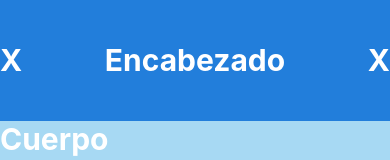
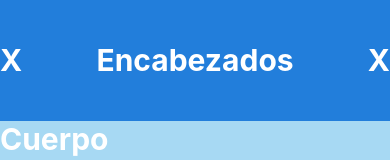
Before and after one commit to LMendoza70/App-5A, a React Native app: screen / in a window 390 px wide. Shown: the top 160 px of the page. Built offline with nearby package versions, Linux system fonts and the light colour scheme.

Commit message:
06/02/2024

```diff
--- a/App.js
+++ b/App.js
@@ -16,7 +16,7 @@ export const Encabezado=()=>{
   return(
     <View style={styles.encabezado}>
         <Text style={styles.texto}>X</Text>
-        <Text style={styles.texto}>Encabezado</Text>
+        <Text style={styles.texto}>Encabezados</Text>
         <Text style={styles.texto}>X</Text>
     </View>
   )
```
